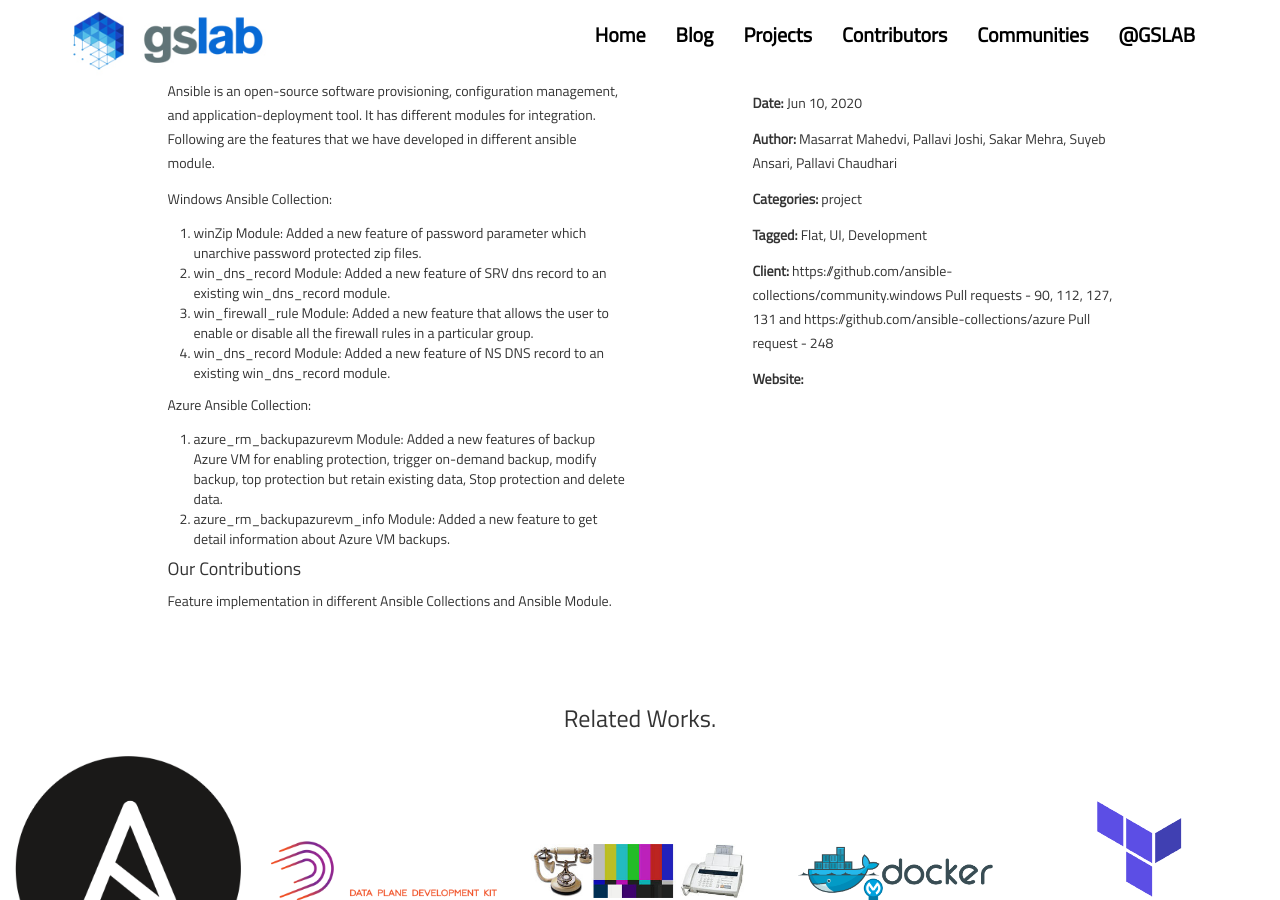
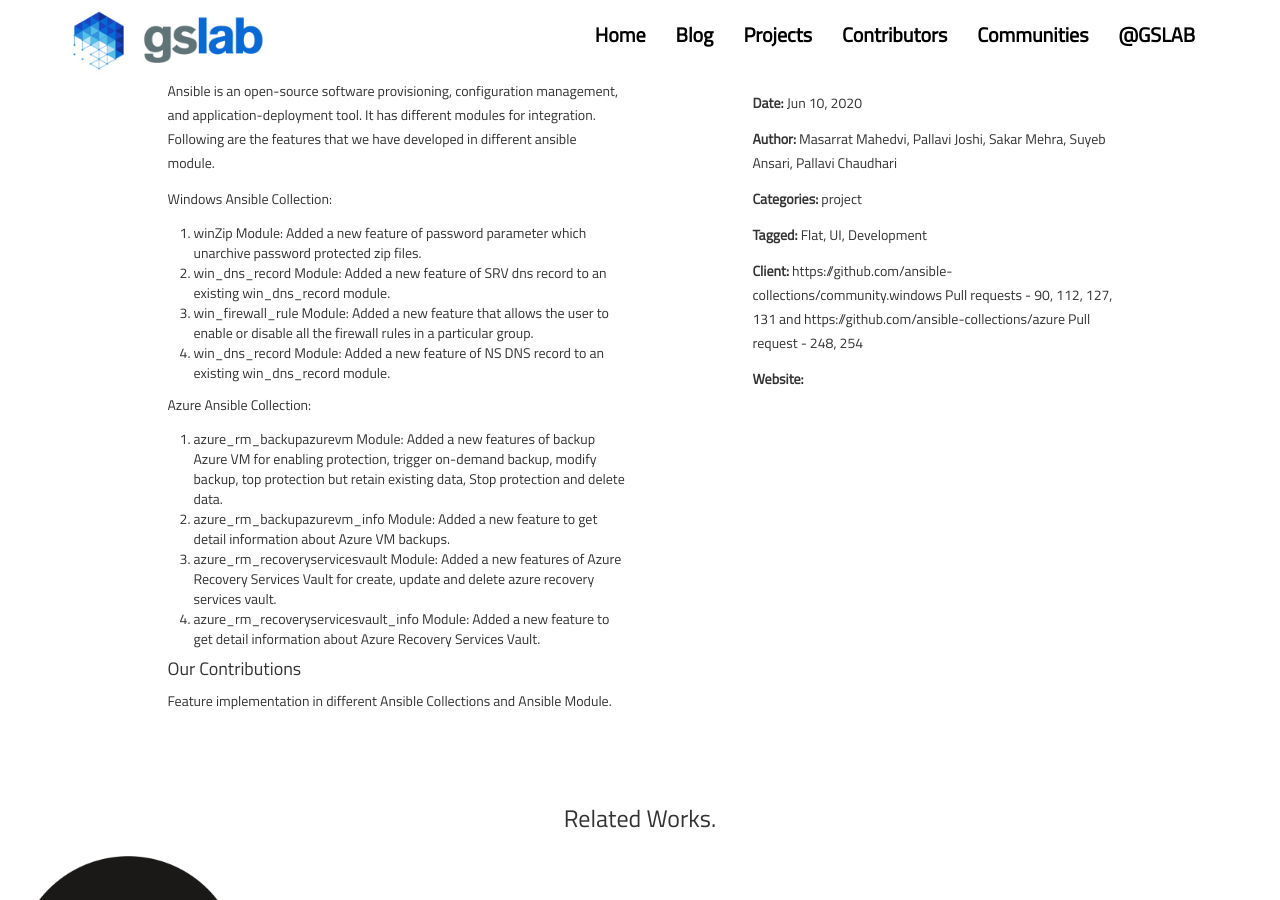
Before and after one commit to GSLabDev/gslabdev.github.io, a Jekyll site: the page built from _posts/project/2020-06-10-ansiblecommunitycontribution.markdown, in a window 1280 px wide and 900 px high, scrolled down 799 px. Built offline with Jekyll 4.4.1, drawn with Linux system fonts in a browser that asks for light colours; nearby versions of some CDN libraries.

Commit message:
Another ansible contribution

```diff
--- a/_posts/project/2020-06-10-ansiblecommunitycontribution.markdown
+++ b/_posts/project/2020-06-10-ansiblecommunitycontribution.markdown
@@ -9,7 +9,7 @@ img: ansible-community-contribution.png
 thumb: thumb02.jpg
 carousel:
 - ansible-community-contribution.png
-client: https://github.com/ansible-collections/community.windows Pull requests - 90, 112, 127, 131 and https://github.com/ansible-collections/azure Pull request - 248
+client: https://github.com/ansible-collections/community.windows Pull requests - 90, 112, 127, 131 and https://github.com/ansible-collections/azure Pull request - 248, 254
 ---
 
 #### Ansible Community Contribution
@@ -24,6 +24,8 @@ Windows Ansible Collection:
 Azure Ansible Collection:
 1. azure_rm_backupazurevm Module: Added a new features of backup Azure VM for enabling protection, trigger on-demand backup, modify backup, top protection but retain existing data, Stop protection and delete data.
 2. azure_rm_backupazurevm_info Module: Added a new feature to get detail information about Azure VM backups.
+3. azure_rm_recoveryservicesvault Module: Added a new features of Azure Recovery Services Vault for create, update and delete azure recovery services vault.
+4. azure_rm_recoveryservicesvault_info Module: Added a new feature to get detail information about Azure Recovery Services Vault.
 
 #### Our Contributions
 Feature implementation in different Ansible Collections and Ansible Module.
```
